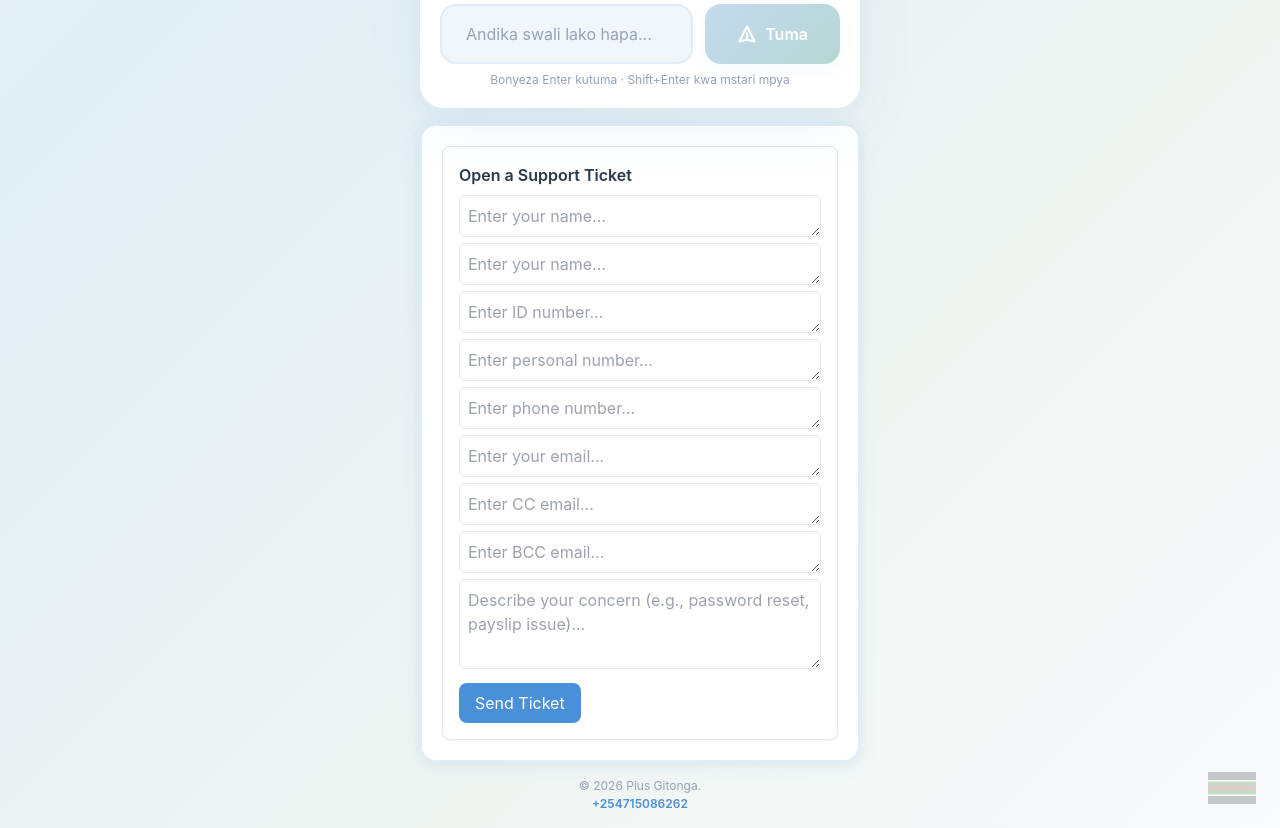
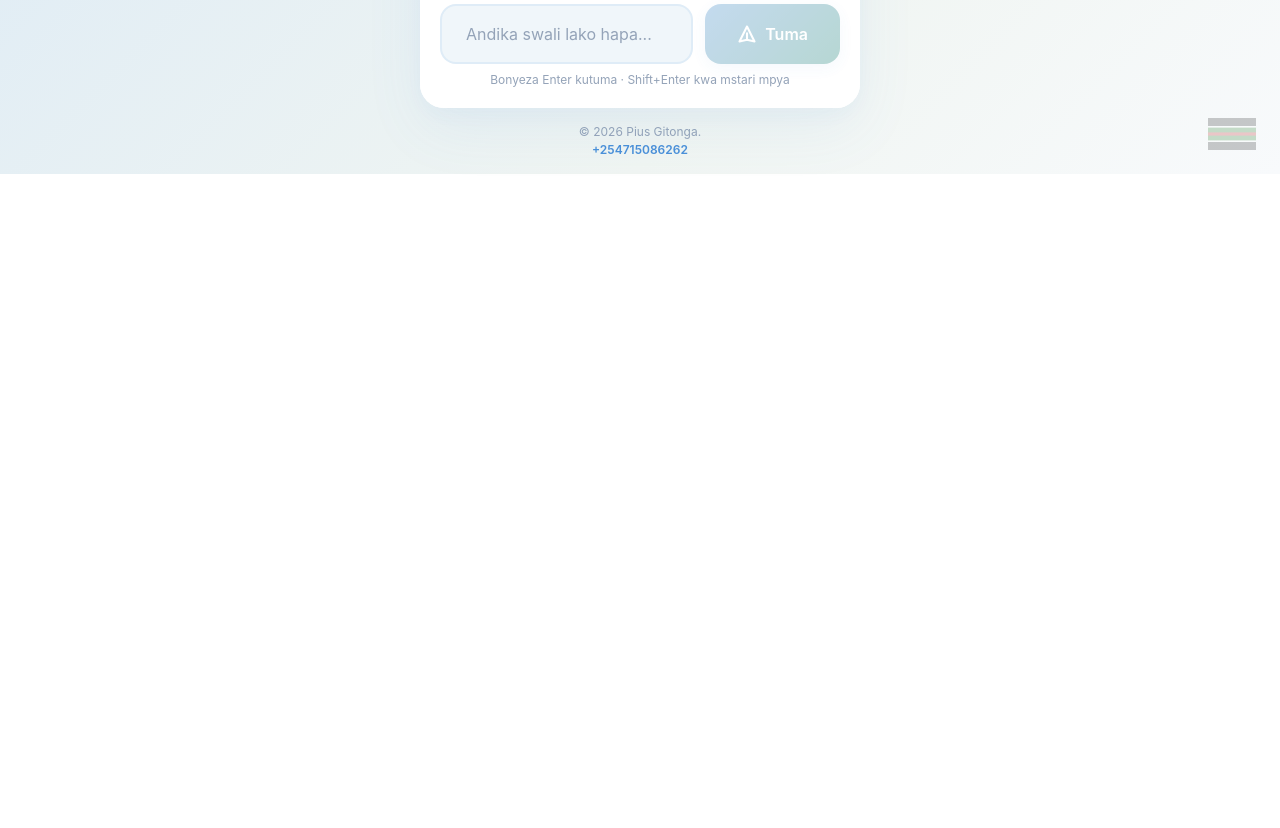
Before and after one commit to pkinyua/ghrisassistant, a React (Vite) app: page / in a window 1280 px wide. Shown: the part 700-1528 px from the top of the page. After the commit the page ends 874 px from the top, so only its background shows below. Built offline with nearby package versions, Linux system fonts and the light colour scheme.

Commit message:
form position change

```diff
--- a/src/App.jsx
+++ b/src/App.jsx
@@ -3,7 +3,7 @@ import ChatBot from './components/ChatBot.jsx';
 import KenyaFlag from './components/KenyaFlag.jsx';
 import { translations } from './utils/translations.js';
 import './index.css';
-import TicketForm from './components/TicketForm.jsx';
+
 
 function App() {
   const [language, setLanguage] = useState('sw');
@@ -44,9 +44,9 @@ function App() {
 
         {/* Chatbot */}
         <ChatBot />
-        <div className="w-[440px] mt-4 bg-white border-2 border-[#E1EDF5] rounded-2xl p-5 shadow-soft">
-<TicketForm />
-</div>
+
+
+
         {/* Footer */}
         <div className="text-center mt-4">
           <p className="text-xs text-[#94A3B8]">
--- a/src/components/ChatBot.jsx
+++ b/src/components/ChatBot.jsx
@@ -3,7 +3,7 @@ import KenyaFlag from './KenyaFlag';
 import LanguageToggle from './LanguageToggle';
 import { kenyaKnowledge } from '../utils/kenyaKnowledge';
 import { translations } from '../utils/translations';
-
+import TicketForm from './components/TicketForm.jsx';
 
 const Chatbot = () => {
   const [messages, setMessages] = useState([]);
@@ -269,5 +269,5 @@ const Chatbot = () => {
     </div>
   );
 };
-
+<TicketForm />
 export default Chatbot;
```
